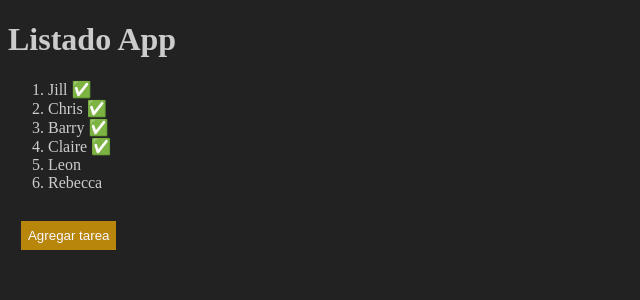
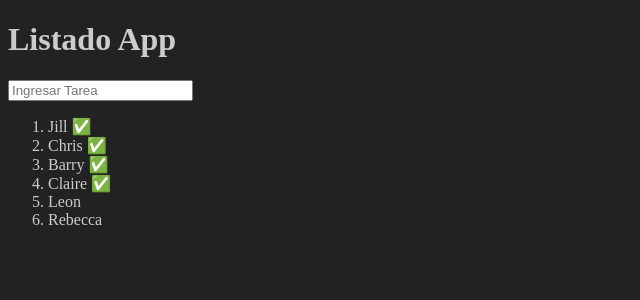
Before and after one commit to blonder413/primer-proyecto-react, a React (Vite) app: page / in a window 1280 px wide. Shown: the top 300 px of the page, without its empty margins (0-640 px from the left). Built offline with nearby package versions, Linux system fonts and the light colour scheme.

Commit message:
componente formulario

```diff
--- a/src/ListadoMap.jsx
+++ b/src/ListadoMap.jsx
@@ -1,4 +1,5 @@
 import { useState } from "react";
+import { AregarTarea } from "./components/AgregarTarea";
 
 const Items = ({ nombre, visto }) => {
     return (
@@ -28,6 +29,7 @@ export const ListadoMap = () => {
     return (
         <>
             <h1>Listado App</h1>
+            <AregarTarea></AregarTarea>
             <ol>
                 {arreglo.map((item) => (
                     <Items
@@ -37,7 +39,6 @@ export const ListadoMap = () => {
                     ></Items>
                 ))}
             </ol>
-            <button className="btn btn-primary" onClick={() => agregarTarea()}>Agregar tarea</button>
         </>
     );
 };
--- /dev/null
+++ b/src/components/AgregarTarea.jsx
@@ -0,0 +1,27 @@
+import { useState } from "react";
+
+export const AregarTarea = () => {
+    const [inputValue, setInputValue] = useState("");
+    /*const onInputChange = (event) => {
+        setInputValue(event.target.value)
+    }*/
+    const onInputChange = ({ target }) => {
+        setInputValue(target.value);
+    };
+    const onSubmit = (event) => {
+        event.preventDefault()
+        console.log(inputValue);
+    }
+    return (
+        <>
+            <form onSubmit={onSubmit}>
+                <input
+                    type="text"
+                    placeholder="Ingresar Tarea"
+                    value={inputValue}
+                    onChange={onInputChange}
+                />
+            </form>
+        </>
+    );
+};
```
